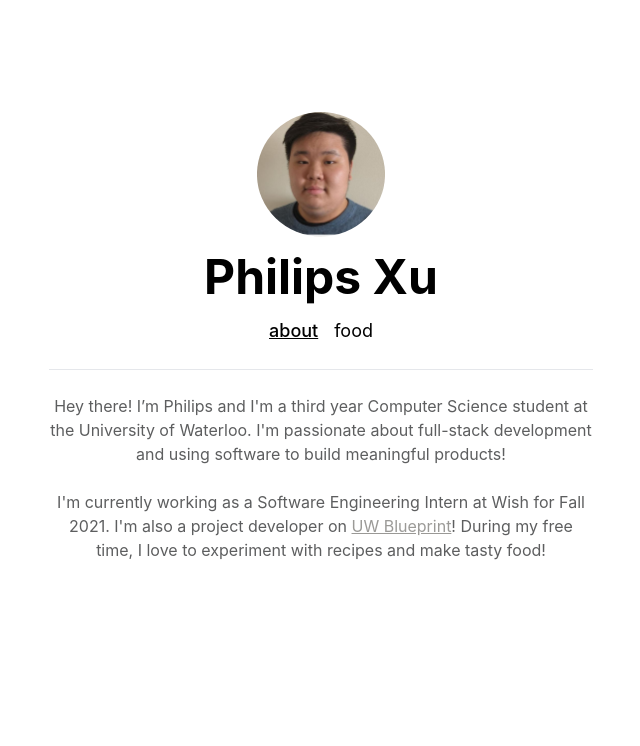
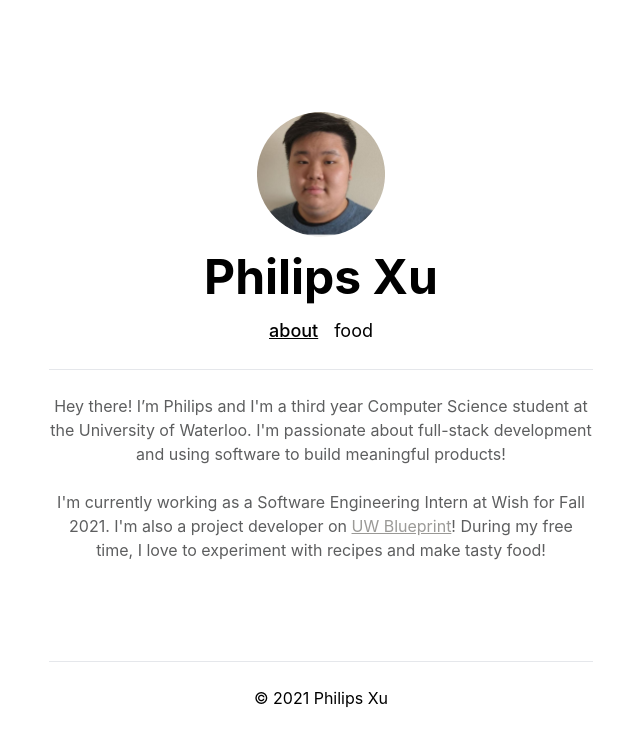
Before and after one commit to Puepis/personal-website, a Next.js app: page / in a window 1280 px wide. Shown: the top 746 px of the page, without its empty margins (319-959 px from the left). Built offline with nearby package versions, Linux system fonts and the light colour scheme.

Commit message:
add footer

```diff
--- a/components/Footer.tsx
+++ b/components/Footer.tsx
@@ -1 +1,12 @@
-export default () => {};
+import { FunctionComponent } from "react";
+
+const Footer: FunctionComponent = () => {
+  return (
+    <div className="flex flex-col">
+      <hr className="mt-10 mb-6" />
+      <p className="text-base text-center">© {new Date().getFullYear()} Philips Xu</p>
+    </div>
+  );
+};
+
+export default Footer;
--- a/layouts/PrimaryLayout.tsx
+++ b/layouts/MainLayout.tsx
@@ -3,14 +3,13 @@ import Head from "next/head";
 import { useRouter } from "next/router";
 import Header from "../components/Header";
 import ThemeToggle from "../components/ThemeToggle";
-import { useTheme } from "next-themes";
+import Footer from "../components/Footer";
 
 type Props = {
   children: ReactNode;
 };
 
-const PrimaryLayout: FunctionComponent<Props> = ({ children }: Props) => {
-  const { theme } = useTheme();
+const MainLayout: FunctionComponent<Props> = ({ children }: Props) => {
   const router = useRouter();
 
   const meta = {
@@ -33,17 +32,17 @@ const PrimaryLayout: FunctionComponent<Props> = ({ children }: Props) => {
         <meta property="og:description" content={meta.description} />
         <meta property="og:title" content={meta.title} />
         <meta property="og:image" content={meta.image} />
-        {/* {meta.date && <meta property="article:published_time" content={meta.date} />} */}
       </Head>
       <main className="w-full">
         <ThemeToggle />
         <div className="max-w-xl mx-auto px-4 pt-28">
           <Header />
           <div>{children}</div>
+          <Footer />
         </div>
       </main>
     </div>
   );
 };
 
-export default PrimaryLayout;
+export default MainLayout;
--- a/pages/food.tsx
+++ b/pages/food.tsx
@@ -1,6 +1,6 @@
 import type { NextPage } from "next";
 import ImageCard from "../components/ImageCard";
-import PrimaryLayout from "../layouts/PrimaryLayout";
+import MainLayout from "../layouts/MainLayout";
 import FoodEntry from "../src/types/FoodEntry";
 
 const entry: FoodEntry = {
@@ -13,7 +13,7 @@ const entry: FoodEntry = {
 
 const FoodPage: NextPage = () => {
   return (
-    <PrimaryLayout>
+    <MainLayout>
       <p className="text-base text-light-secondary-text dark:text-white dark:text-opacity-70 text-center leading-6 mb-5">
         My little corner where I document my cooking progress!
       </p>
@@ -26,7 +26,7 @@ const FoodPage: NextPage = () => {
         <ImageCard item={entry} />
         <ImageCard item={entry} />
       </div>
-    </PrimaryLayout>
+    </MainLayout>
   );
 };
 
--- a/pages/index.tsx
+++ b/pages/index.tsx
@@ -1,14 +1,14 @@
 import type { NextPage } from "next";
-import PrimaryLayout from "../layouts/PrimaryLayout";
+import MainLayout from "../layouts/MainLayout";
 import Bio from "../components/Bio";
 import SocialBar from "../components/SocialBar";
 
 const AboutPage: NextPage = () => {
   return (
-    <PrimaryLayout>
+    <MainLayout>
       <Bio />
       <SocialBar />
-    </PrimaryLayout>
+    </MainLayout>
   );
 };
 
```
